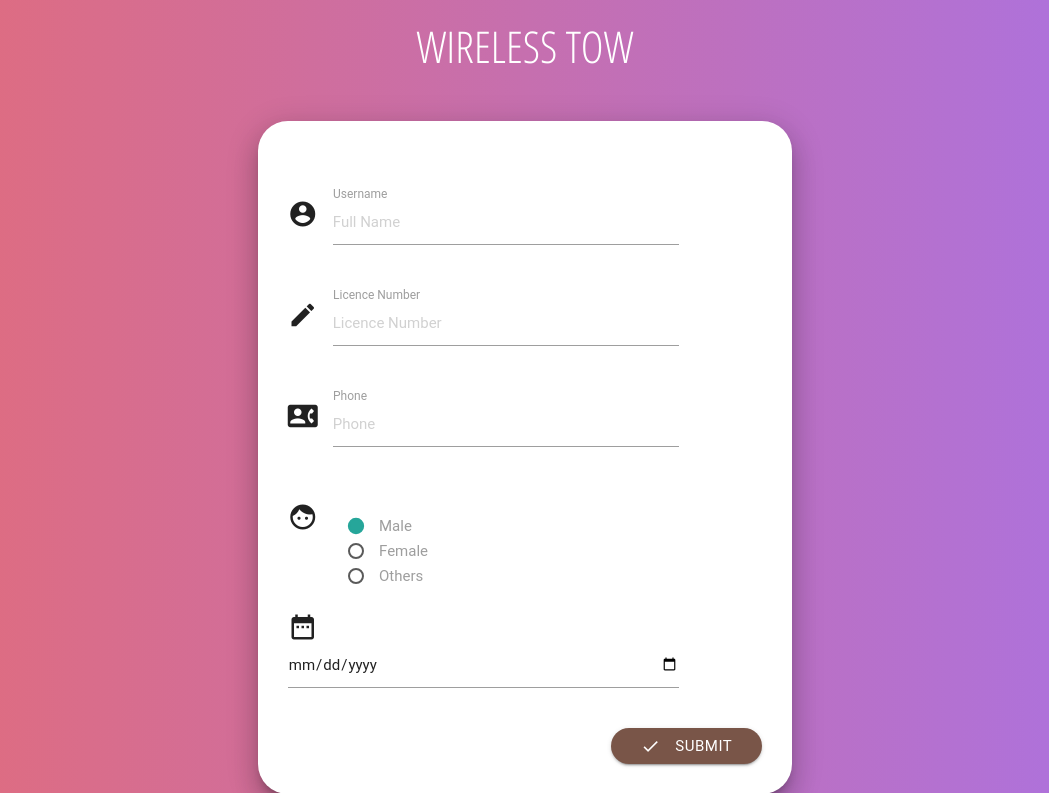
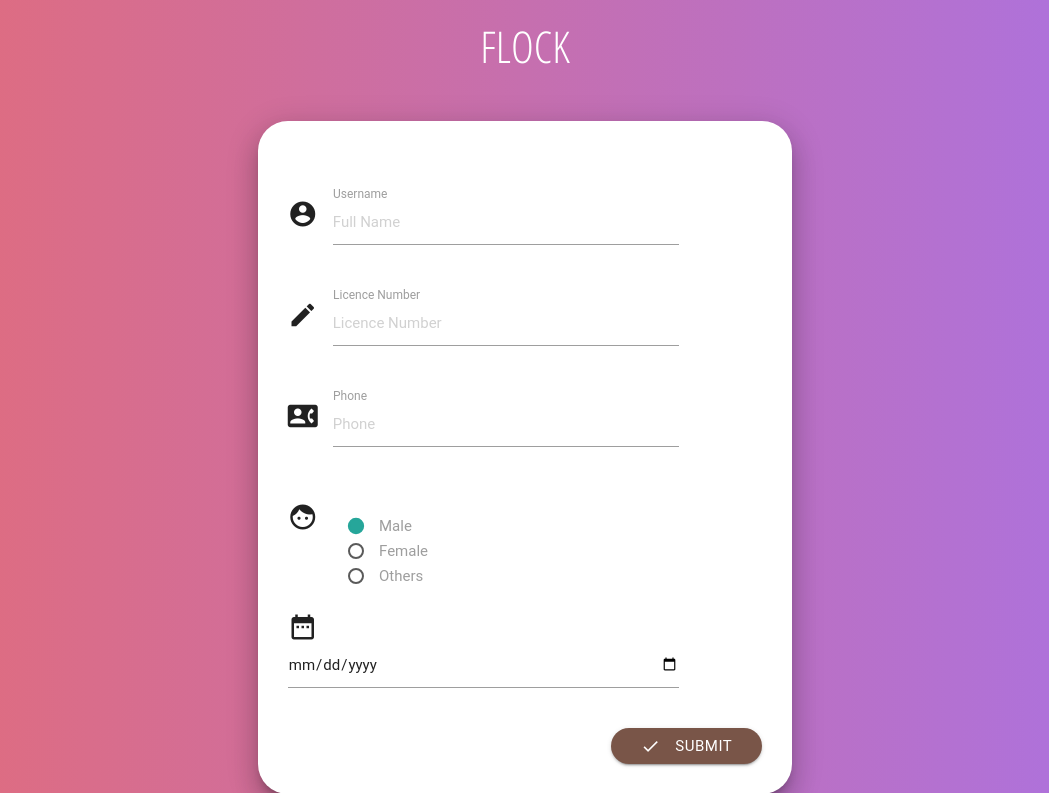
Before and after one commit to ctrl-alt-code-iot-hackathon/HornOKPlease, a Flask app: page / in a window 1280 px wide. Shown: the top 793 px of the page, without its empty margins (115-1164 px from the left). Run offline with Flask 2, Linux system fonts and the light colour scheme; some libraries are stand-ins or nearby versions; some web fonts are replaced.

Commit message:
changed the name of project

```diff
--- a/APIs/app/templates/index.html
+++ b/APIs/app/templates/index.html
@@ -13,7 +13,7 @@
 
 
 <body class = "container" style="width: 40%;">
-   <h3>WIRELESS  TOW</h3>
+   <h3>FLOCK</h3>
    <div class = "row z-depth-5" id="frm">
       <form class = "form" type="POST" action="/insert">
          <div class = "row">
```
